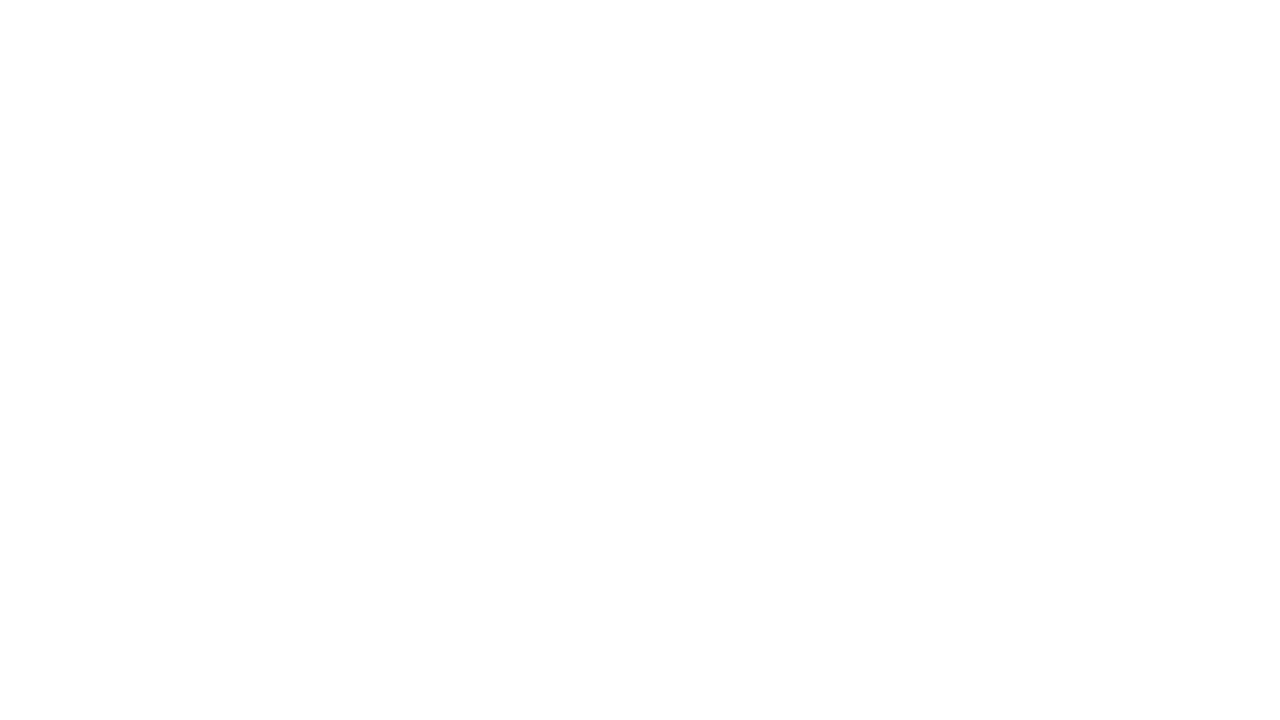
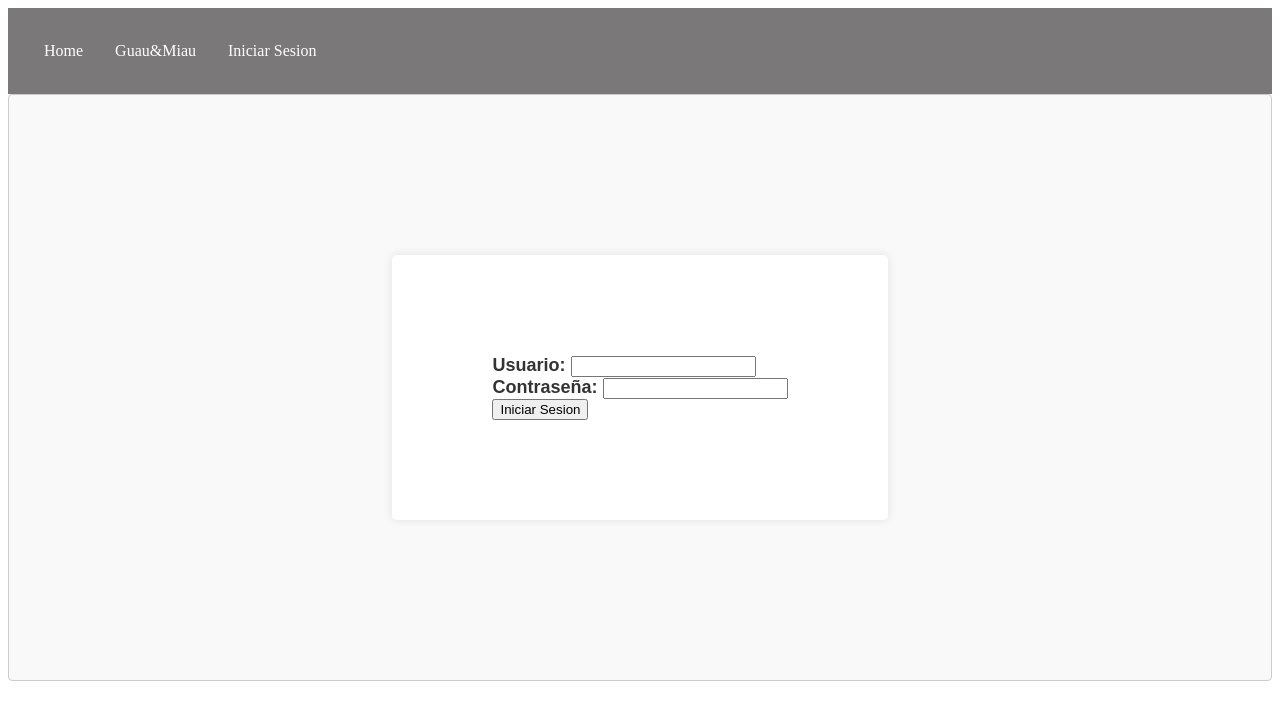
Before and after one commit to DevArt-LTDA/Guau-Miau, a plain HTML site: page index.html in a window 1280 px wide. Drawn offline with Linux system fonts and the light colour scheme.

Commit message:
v1.0.2 Creacion HomePage

```diff
--- a/index.html
+++ b/index.html
@@ -2,10 +2,29 @@
 <head>
     <meta charset="UTF-8">
     <meta name="viewport" content="width=device-width, initial-scale=1.0">
+    <link rel="stylesheet" href="style.css">
     <title>GUAU&MIAU</title>
 </head>
 <body>
-    <h1></h1>
+    <div class="NavBar">
+        <a href="index.html">Home</a>
+        <a href="productos.html">Guau&Miau</a>
+        <a href="Components/RegistroUsuario.html">Iniciar Sesion</a>
+    </div>
+    <div class="Container">
+       <div class="Formulario">
+        <form>
+            <label for="username">Usuario:</label>
+            <input type="text" id="username" name="username" required>
+            <br>
+            <label for="password">Contraseña:</label>
+            <input type="password" id="password" name="password" required>
+            <br>
+            <input href="Components/RegistroUsuario.html" type="submit" value="Iniciar Sesion">
+
+        </form>
+        </div>
+    </div>
 
 </body>
 </html>
--- a/style.css
+++ b/style.css
@@ -0,0 +1,63 @@
+.Container {
+    width: auto;
+    height: auto;
+    font-family: Arial, sans-serif;
+}
+form {
+    margin: 150px;
+    padding: 100px;
+    background-color: #ffffff;
+    border-radius: 5px;
+    box-shadow: 0 0 10px rgba(0, 0, 0, 0.1);
+}
+.Formulario{
+    display: flex;
+    flex-direction: column;
+    margin-bottom: 20px;
+    font-size: 18px;
+    color: #333;
+    font-weight: bold;
+    text-align: left;
+    padding: 10px;
+    border: 1px solid #ccc;
+    border-radius: 4px;
+    box-sizing: border-box;
+    align-items: center;
+    background-color: #f9f9f9;
+
+}
+.FormularioRegistro{
+    display: flex;
+    flex-direction: column;
+    margin-bottom: 20px;
+    font-size: 18px;
+    color: #333;
+    font-weight: bold;
+    text-align: left;
+    padding: 10px;
+    border: 1px solid #ccc;
+    border-radius: 4px;
+    box-sizing: border-box;
+    align-items: center;
+    background-color: #f9f9f9;
+}
+.NavBar {
+    background-color: #7a7878;
+    overflow: hidden;
+    padding: 20px;
+
+}
+
+.NavBar a {
+    float: left;
+    display: block;
+    color: white;
+    text-align: center;
+    padding: 14px 16px;
+    text-decoration: none;
+}
+
+.NavBar a:hover {
+    background-color: #7e7474;
+    color: rgb(109, 203, 237);
+}
```
Also changed, not shown: Components/RegistroUsuario.html (added, +33 -0 lines).
